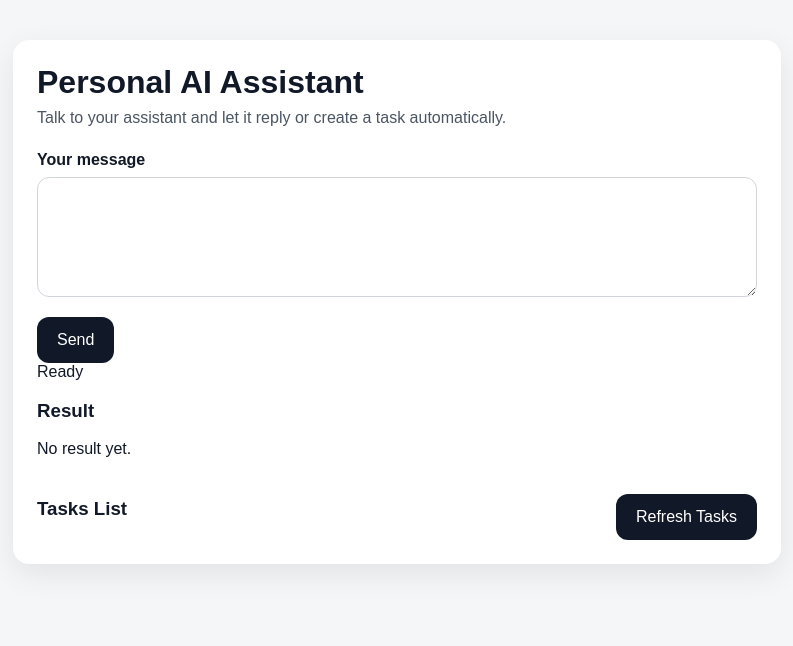
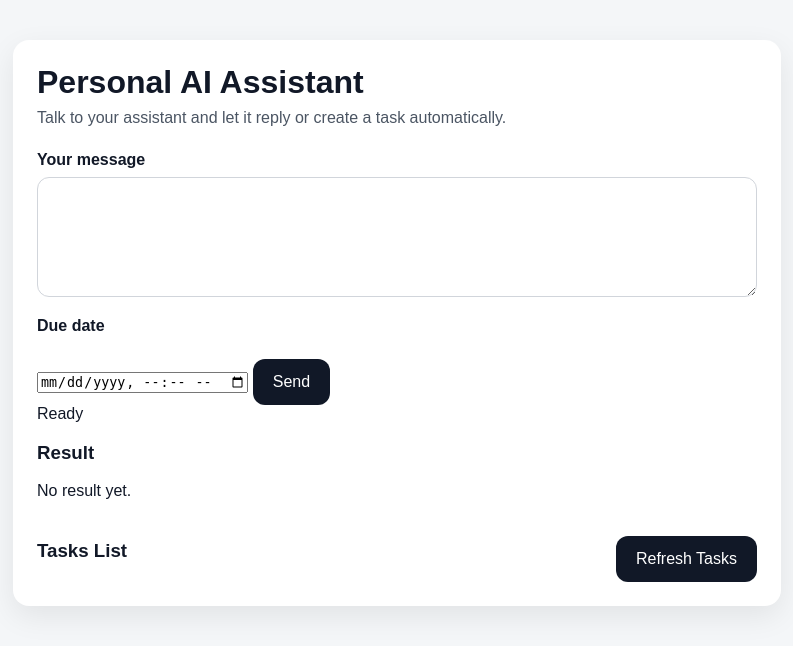
Before and after one commit to aminbita162-glitch/personal-ai-assistant, a Flask app: page / in a window 1280 px wide. Shown: the top 646 px of the page, without its empty margins (243-1036 px from the left). Run offline with Flask 3, Linux system fonts and the light colour scheme; data that the repository does not hold is empty; some libraries are stand-ins or nearby versions.

Commit message:
Update index.html

```diff
--- a/templates/index.html
+++ b/templates/index.html
@@ -13,6 +13,9 @@
 
     <label>Your message</label>
     <textarea id="messageInput"></textarea>
+
+    <label for="dueDateInput" style="margin-top: 16px;">Due date</label>
+    <input id="dueDateInput" type="datetime-local">
 
     <button id="sendButton">Send</button>
 
```
